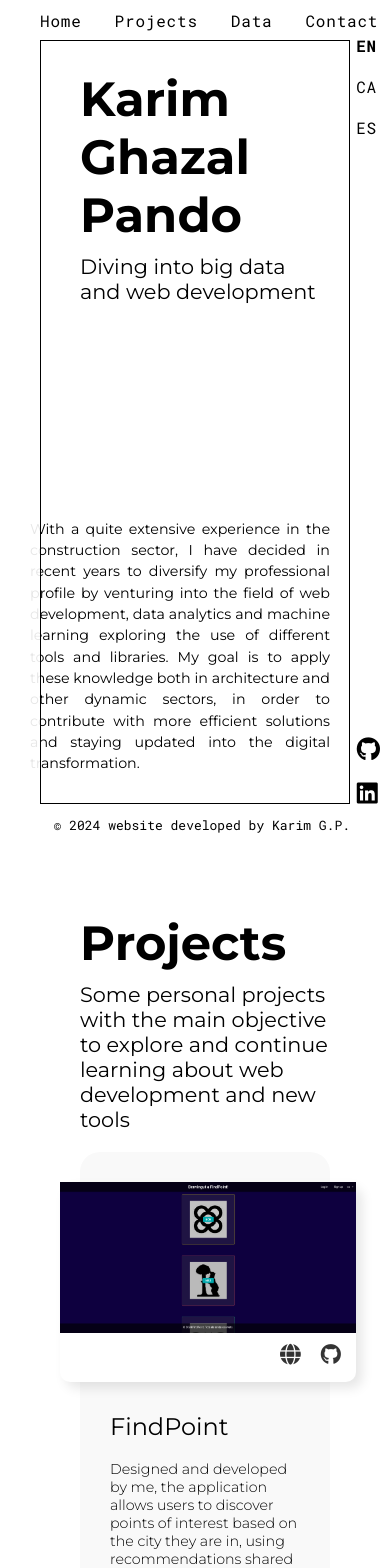
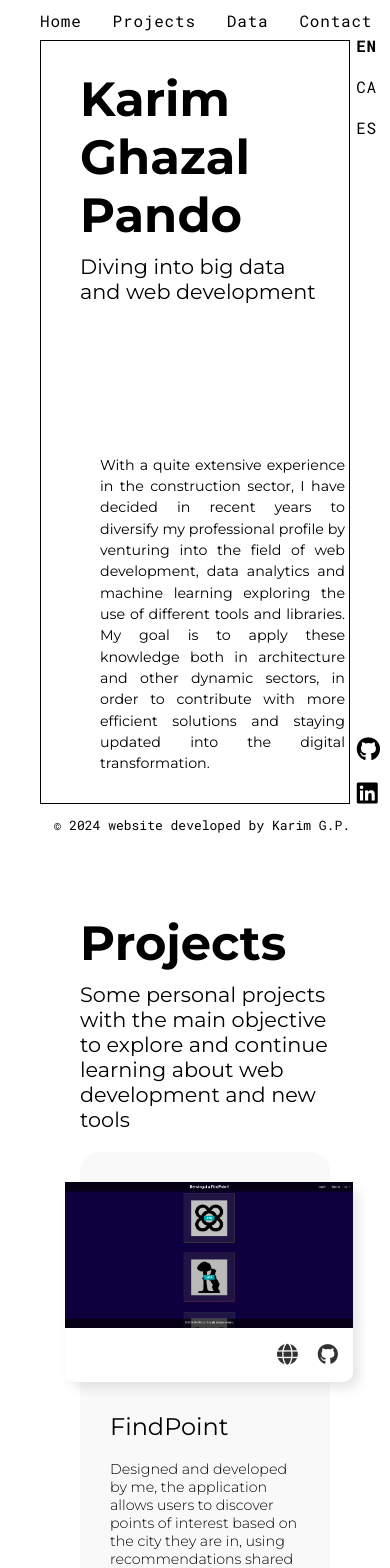
Before and after one commit to KarimGP/Portfolio, a React (Create React App) app: page / in a window 390 px wide. Shown: the top 1568 px of the page. Built offline with nearby package versions, Linux system fonts and the light colour scheme.

Commit message:
adjustments

```diff
--- a/src/App.css
+++ b/src/App.css
@@ -370,7 +370,8 @@ body {
   .section h3 {
     position: absolute;  /* Positioning relative to the parent .section */
     bottom: 55px;        /* Position it 20px from the bottom */
-    right: 60px;         /* Position it 20px from the right */
+    right: 45px;
+    left: 100px;
     font-family: 'Montserrat', sans-serif;
     font-weight: 400;    /* Make it lighter */
     font-size: 0.89rem;
@@ -382,7 +383,7 @@ body {
   }
 
   .navbar ul {
-    gap: 3px; /* Reducir la distancia entre pestañas en pantallas pequeñas */
+    gap: 1px; /* Reducir la distancia entre pestañas en pantallas pequeñas */
   }
 
   .projects-section {
@@ -401,7 +402,7 @@ body {
   }
   .project-card {
     width: 80%; /* La tarjeta toma el ancho completo del contenedor */
-    max-width: 320px; /* Ancho máximo para no exceder el viewport */
+    max-width: 310px; /* Ancho máximo para no exceder el viewport */
     margin-right: 10px;
     margin-left: 40px; /* Añade un margen izquierdo */
     margin-bottom: 10px;
```
